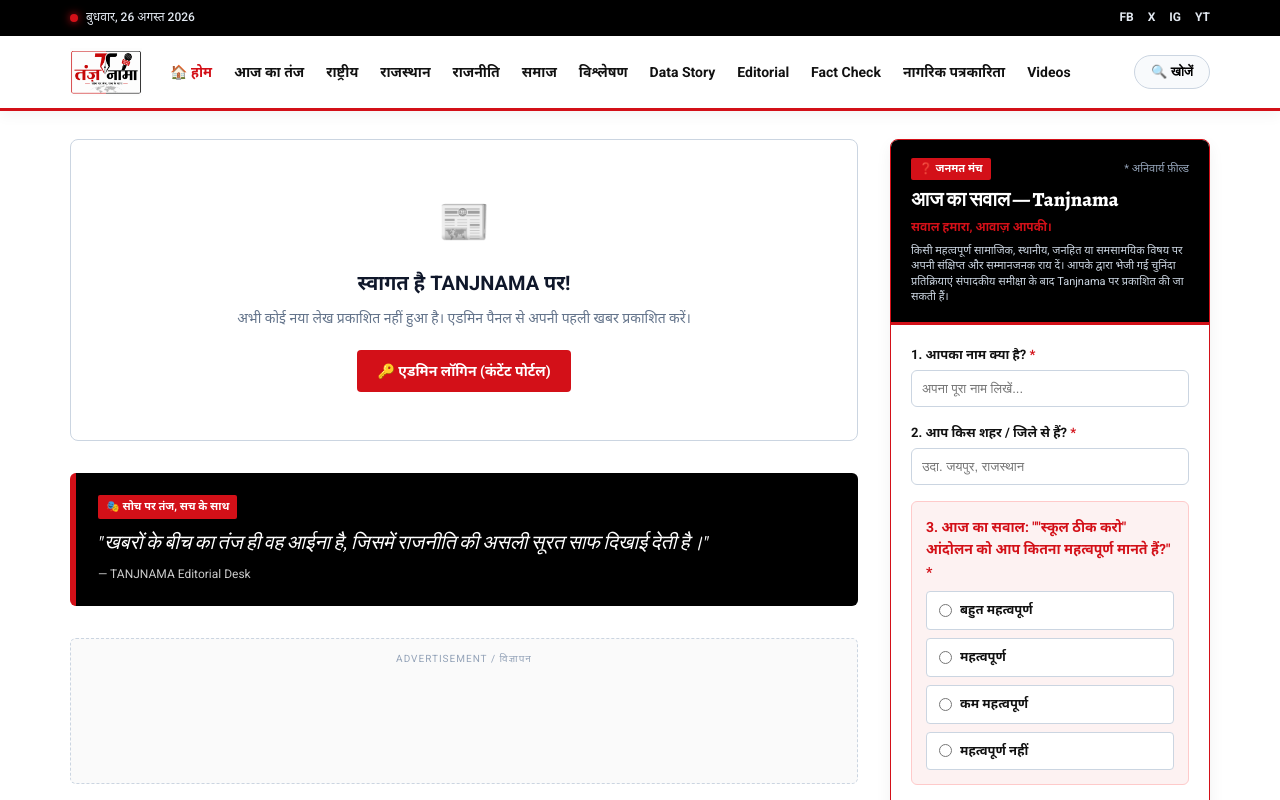
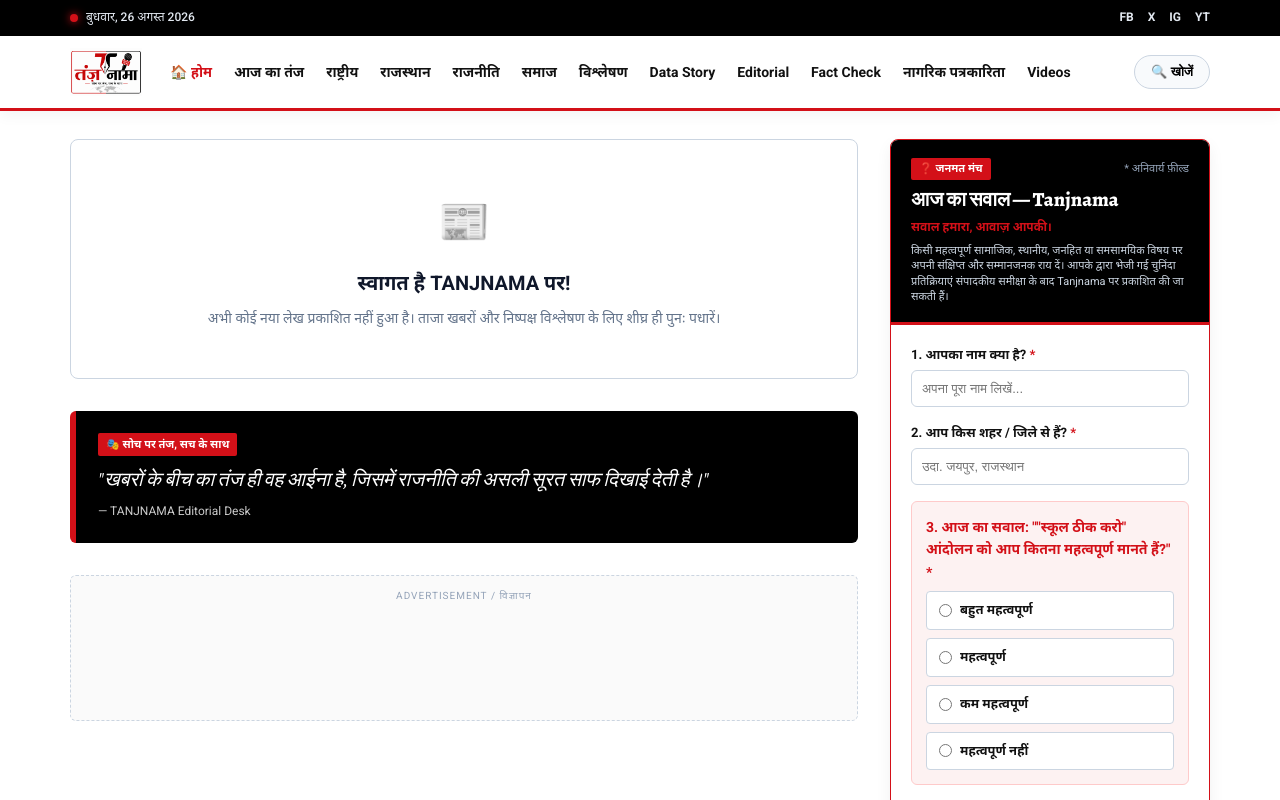
Before and after one commit to nikhilba21/thetanjnama, a Next.js app: page / in a window 1280 px wide. Shown: the top 800 px of the page. Built offline with nearby package versions, Linux system fonts and the light colour scheme.

Commit message:
\ Remove admin login button and internal text from public homepage empty state\

```diff
--- a/components/HomePageFeed.tsx
+++ b/components/HomePageFeed.tsx
@@ -100,12 +100,9 @@
             <h2 style={{ fontSize: '20px', color: '#0f172a', fontWeight: 800, marginBottom: '8px' }}>
               स्वागत है TANJNAMA पर!
             </h2>
-            <p style={{ fontSize: '14px', color: '#64748b', marginBottom: '20px' }}>
-              अभी कोई नया लेख प्रकाशित नहीं हुआ है। एडमिन पैनल से अपनी पहली खबर प्रकाशित करें।
+            <p style={{ fontSize: '14px', color: '#64748b', margin: 0 }}>
+              अभी कोई नया लेख प्रकाशित नहीं हुआ है। ताजा खबरों और निष्पक्ष विश्लेषण के लिए शीघ्र ही पुनः पधारें।
             </p>
-            <Link href="/admin" className="btn-primary" style={{ display: 'inline-block' }}>
-              🔑 एडमिन लॉगिन (कंटेंट पोर्टल)
-            </Link>
           </div>
         ) : (
           <>
```
Also changed, not shown: components/CategoryPageFeed.tsx (+2 -5 lines).
